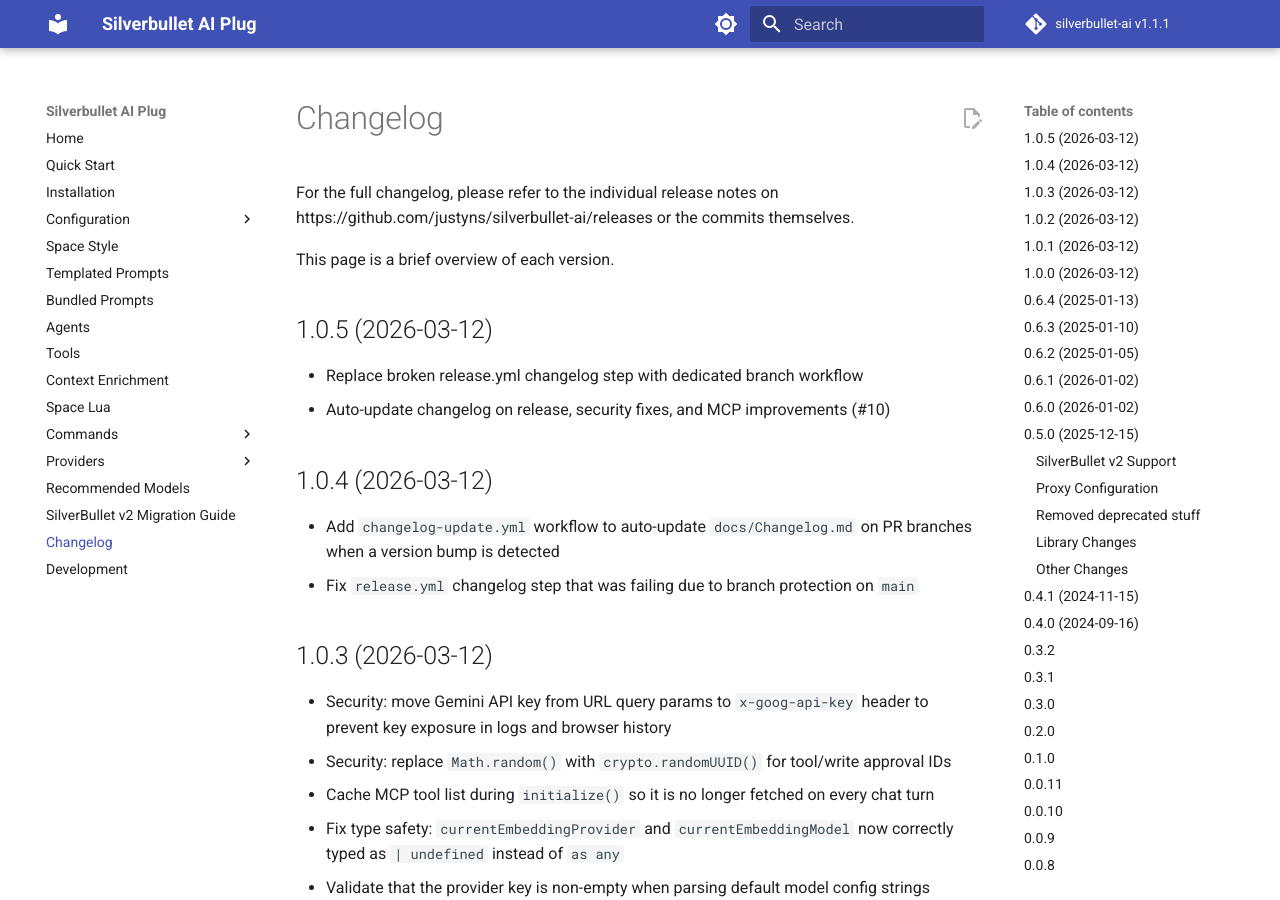
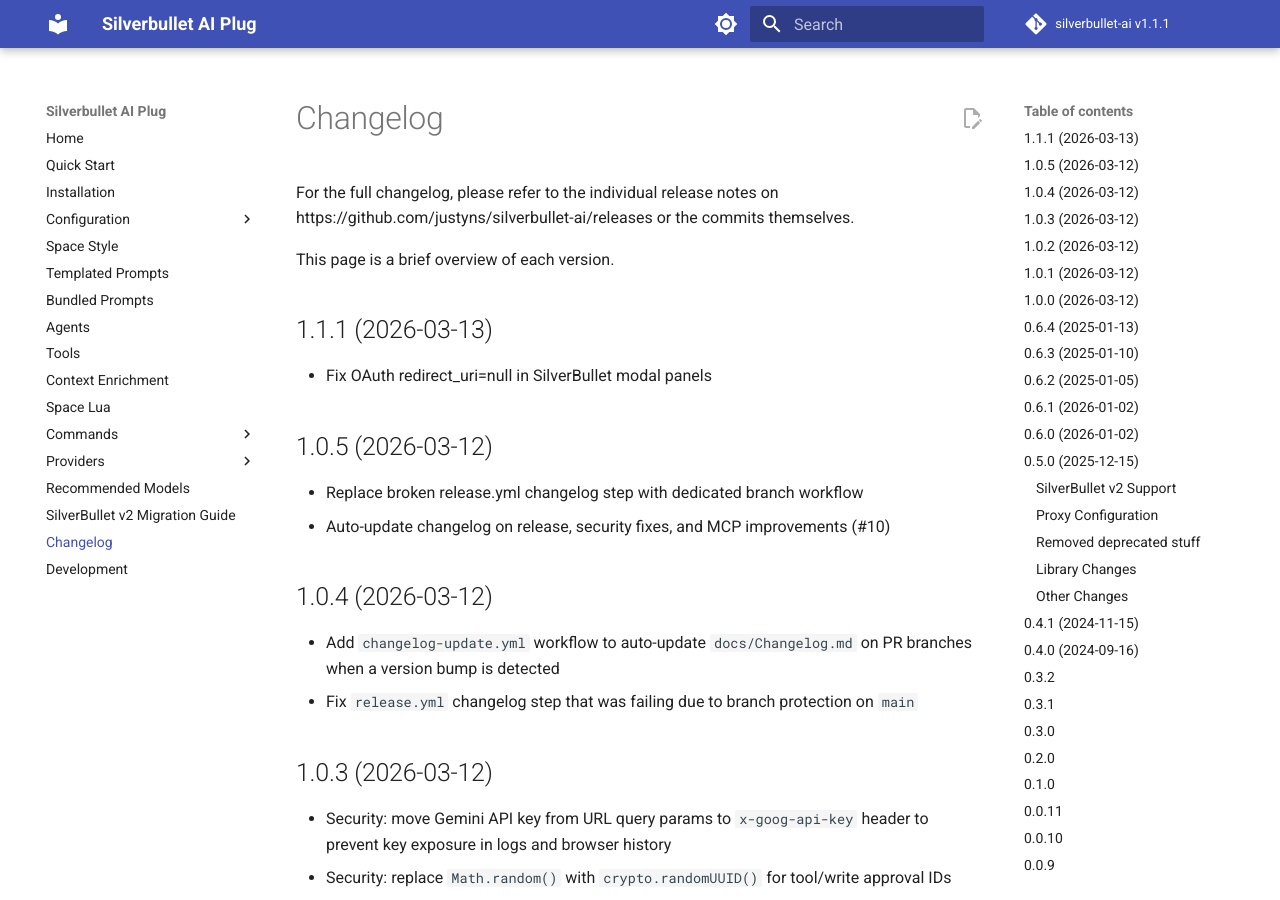
Before and after one commit to justyns/silverbullet-ai, an MkDocs documentation site: the page built from docs/Changelog.md, in a window 1280 px wide and 900 px high. Built offline with MkDocs 1.6.1 and Material for MkDocs 9.7.7, drawn with Linux system fonts in a browser that asks for light colours; comment, search, counter and statistics services are not loaded.

Commit message:
Update changelog for v1.1.1

```diff
--- a/docs/Changelog.md
+++ b/docs/Changelog.md
@@ -1,6 +1,10 @@
 For the full changelog, please refer to the individual release notes on https://github.com/justyns/silverbullet-ai/releases or the commits themselves.
 
 This page is a brief overview of each version.
+
+## 1.1.1 (2026-03-13)
+
+- Fix OAuth redirect_uri=null in SilverBullet modal panels
 
 ## 1.0.5 (2026-03-12)
 
```
